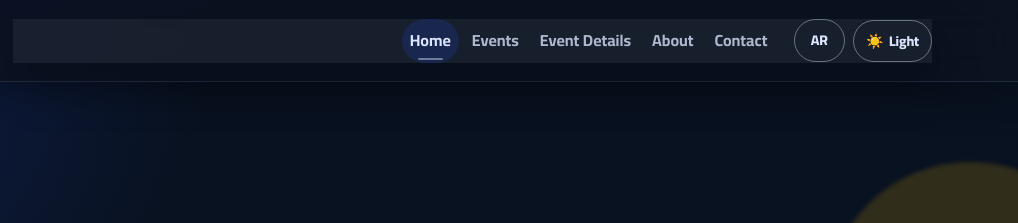
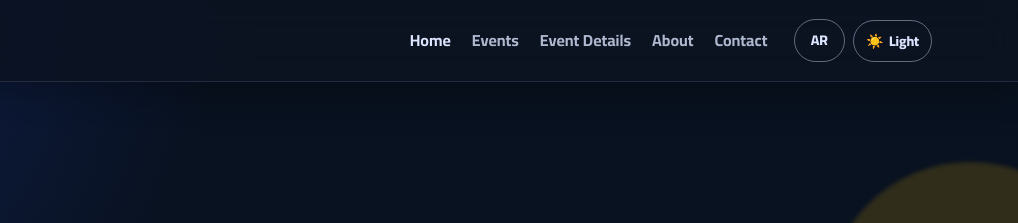
Before and after one commit to ragadprinces-hue/HW_3, a plain HTML site: page index.html in a window 1280 px wide. Both pictures are taken after a click on the button "Switch to dark mode". Shown: the top 223 px of the page, 262-1280 px from the left. Drawn offline with nearby package versions, Linux system fonts and the light colour scheme.

Commit message:
Add files via upload

```diff
--- a/assets/css/styles.css
+++ b/assets/css/styles.css
@@ -2851,7 +2851,7 @@ body[data-theme='dark'] .site-header {
 }
 
 body[data-theme='dark'] .navbar-toggler {
-  background: rgba(255, 255, 255, 0.08);
+  background: rgba(230, 0, 0, 0.08);
 }
 
 body[data-theme='dark'] .navbar-toggler-icon {
@@ -3662,3 +3662,24 @@ body[data-theme='dark'] .text-bg-info {
   display: inline-block;
   line-height: 1;
 }
+
+/* Navbar cleanup: remove gray/pill rectangles around nav items in dark mode. */
+body[data-theme='dark'] .navbar-nav .nav-link,
+body[data-theme='dark'] .navbar-nav .nav-link:hover,
+body[data-theme='dark'] .navbar-nav .nav-link:focus,
+body[data-theme='dark'] .navbar-nav .nav-link:focus-visible,
+body[data-theme='dark'] .navbar-nav .nav-link.active {
+  background: transparent !important;
+  box-shadow: none !important;
+}
+
+body[data-theme='dark'] .navbar-nav .nav-link.active::after {
+  display: none;
+}
+
+/* Optional: keep the collapsed mobile menu itself from showing a gray panel. */
+body[data-theme='dark'] .navbar-collapse {
+  background: transparent !important;
+  border-color: transparent !important;
+  box-shadow: none !important;
+}
```
